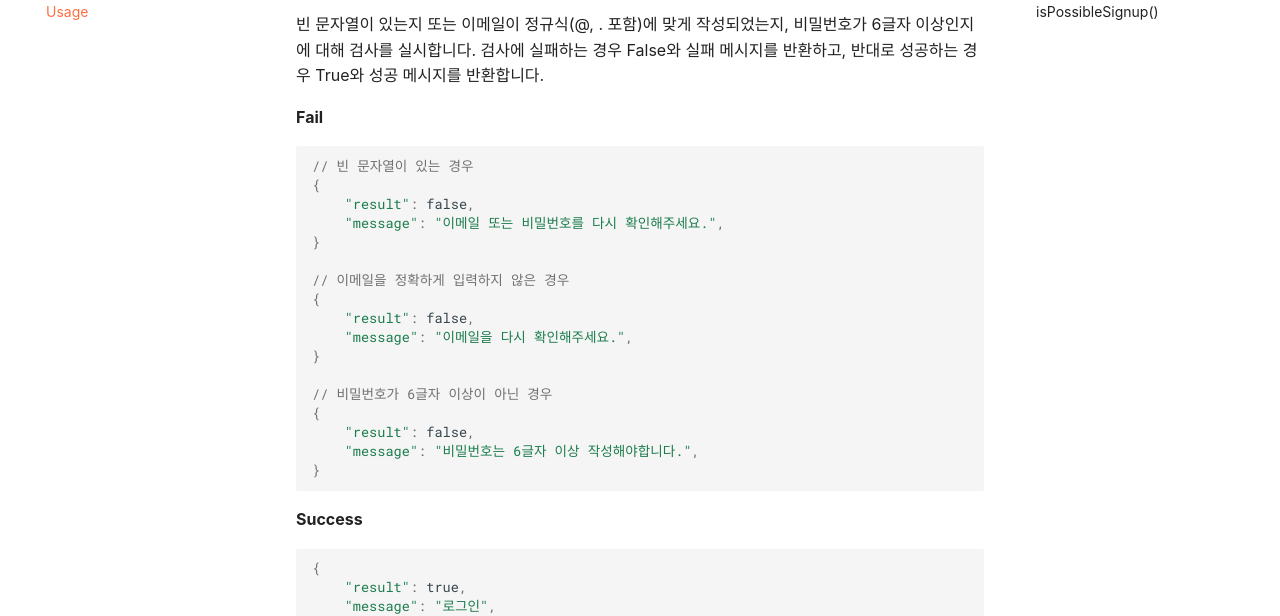
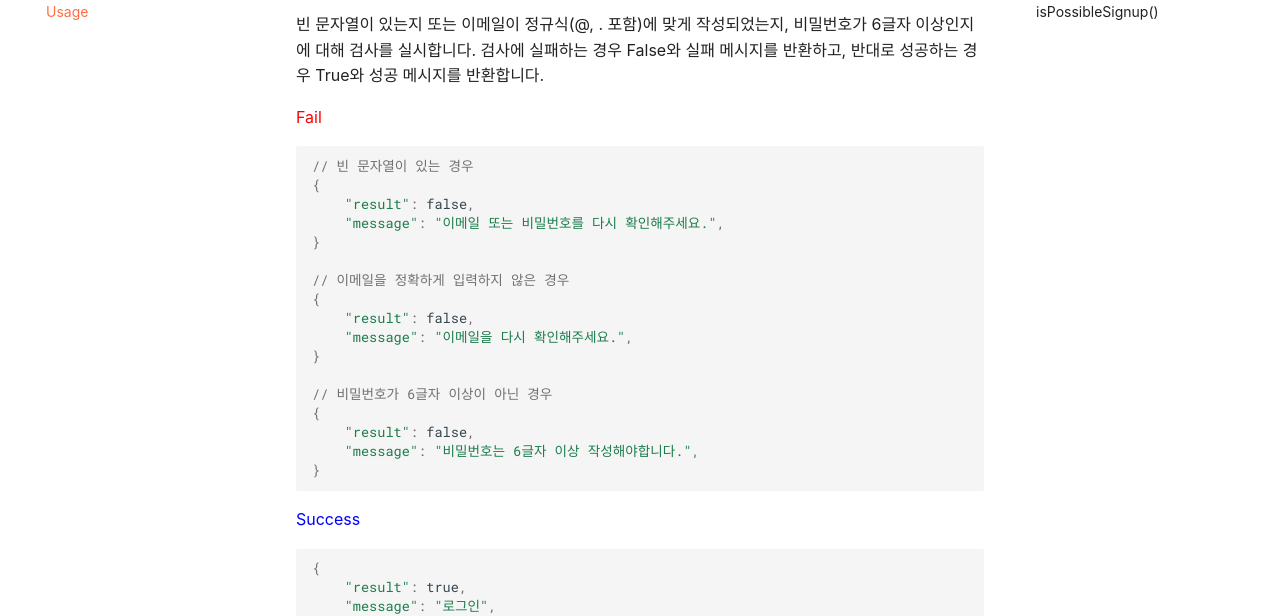
Before and after one commit to dongdongjae/android_package_docs, an MkDocs documentation site: the page built from docs/usage.md, in a window 1280 px wide and 900 px high, scrolled down 656 px. Shown: the part 150-766 px from the top of the window. Built offline with MkDocs 1.6.1 and Material for MkDocs 9.7.7, drawn with Linux system fonts in a browser that asks for light colours; comment, search, counter and statistics services are not loaded.

Commit message:
docs 수정

````diff
--- a/docs/usage.md
+++ b/docs/usage.md
@@ -29,7 +29,8 @@ val validateResult =
 </br>
 빈 문자열이 있는지 또는 이메일이 정규식(@, . 포함)에 맞게 작성되었는지, 비밀번호가 6글자 이상인지에 대해 검사를 실시합니다. 검사에 실패하는 경우 False와 실패 메시지를 반환하고, 반대로 성공하는 경우  True와 성공 메시지를 반환합니다.
 
-**Fail**
+<span style="color:red">Fail</span>
+
 ```kotlin
 // 빈 문자열이 있는 경우
 {
@@ -50,7 +51,8 @@ val validateResult =
 }
 ```
 
-**Success**
+<span style="color:blue">Success</span>
+
 ```kotlin
 {
     "result": true,
````
